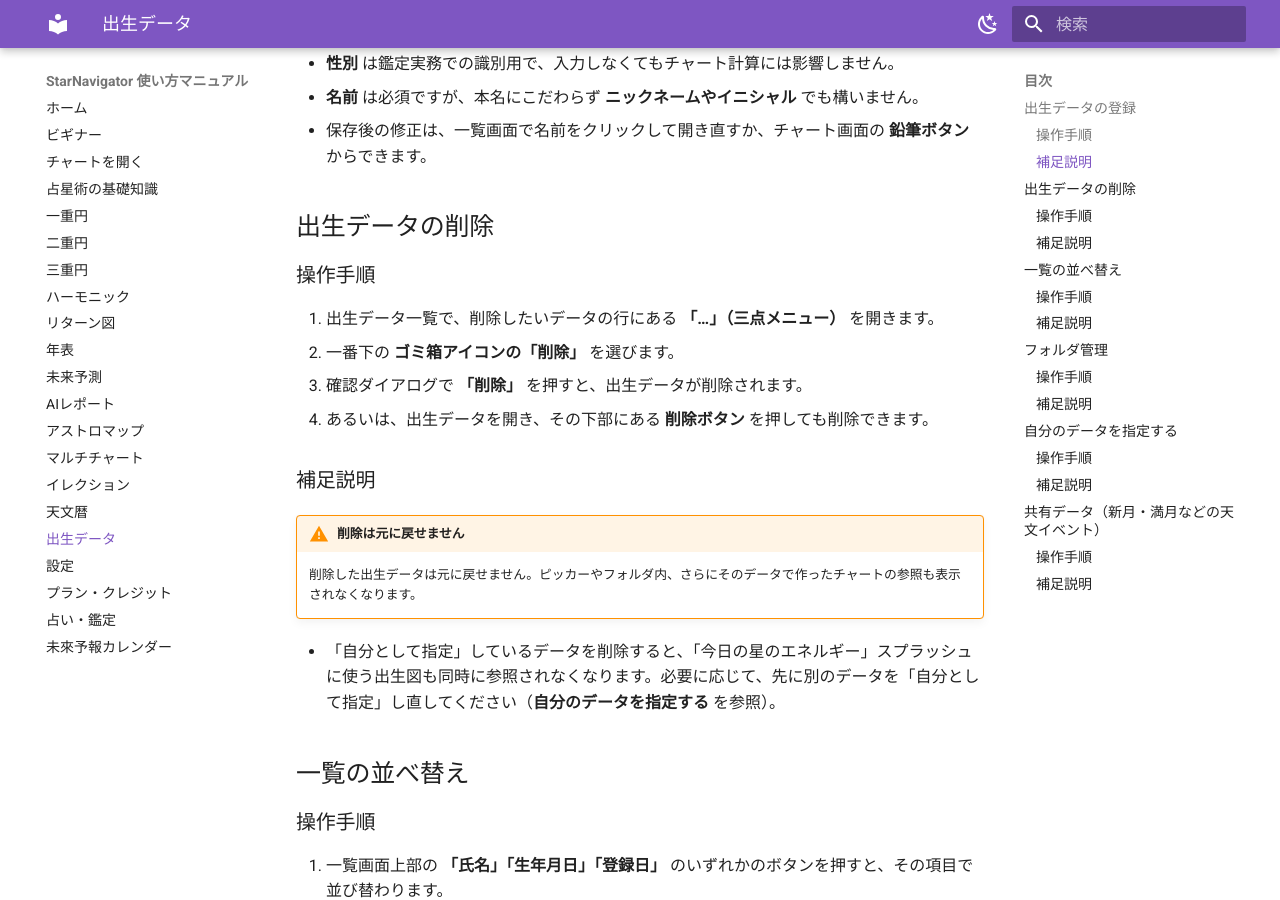
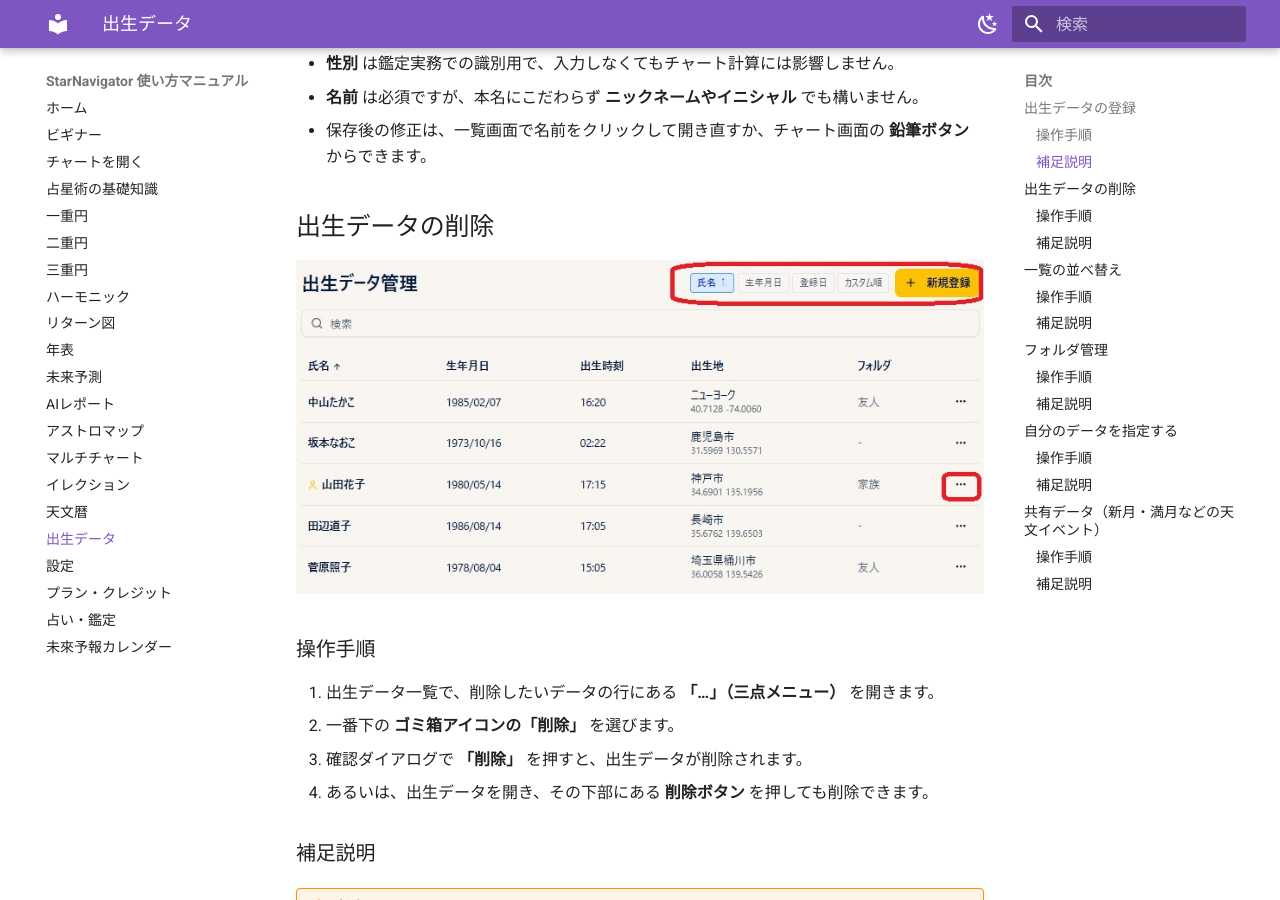
Before and after one commit to KeikoKagawa/starnavi-manual, an MkDocs documentation site: the page built from docs/birth-data.md, in a window 1280 px wide and 900 px high, scrolled down 1606 px. Built offline with MkDocs 1.6.1 and Material for MkDocs 9.7.7, drawn with Linux system fonts in a browser that asks for light colours.

Commit message:
content(出生データ): 一覧画像を削除・並べ替えの2節に共用差し込み
Co-Authored-By: Claude Fable 5 <noreply@anthropic.com>

```diff
--- a/docs/birth-data.md
+++ b/docs/birth-data.md
@@ -27,7 +27,7 @@
 
 ## 出生データの削除
 
-<!-- 画像さしこみ: 出生データの削除 -->
+![出生データ一覧（行末の三点メニューから削除）](assets/birth-data-02-list.jpg)
 
 ### 操作手順
 
@@ -45,7 +45,7 @@
 
 ## 一覧の並べ替え
 
-<!-- 画像さしこみ: 一覧の並べ替え -->
+![出生データ一覧（右上の並べ替えボタン）](assets/birth-data-02-list.jpg)
 
 ### 操作手順
 
```
Also changed, not shown: docs/assets/birth-data-02-list.jpg (added).
